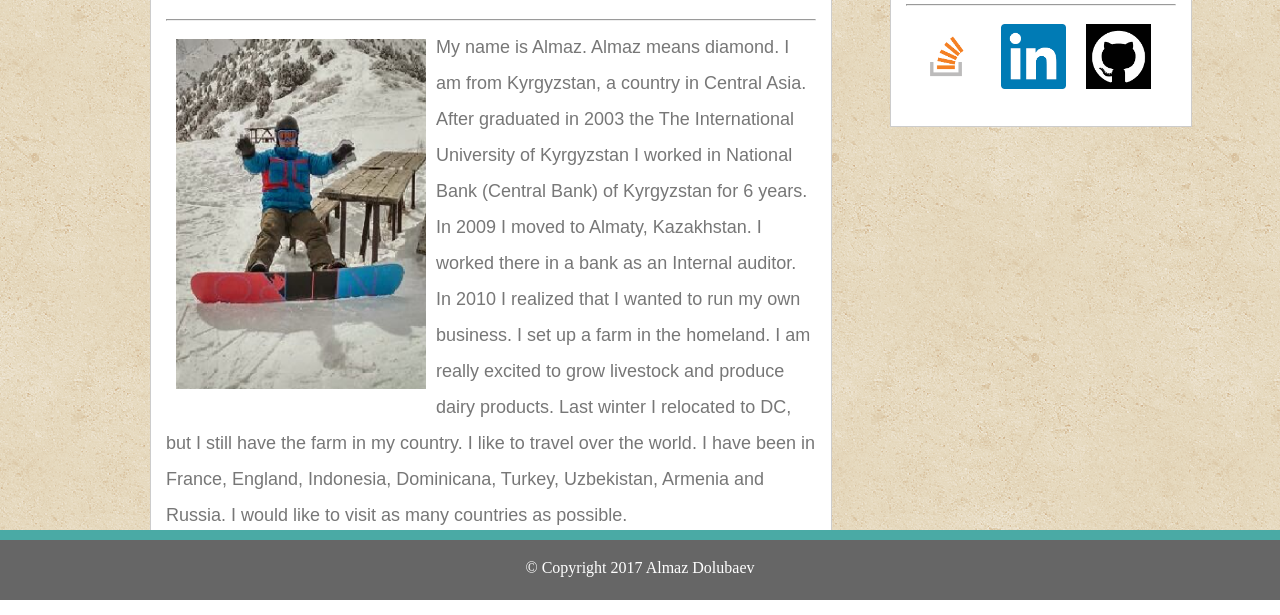
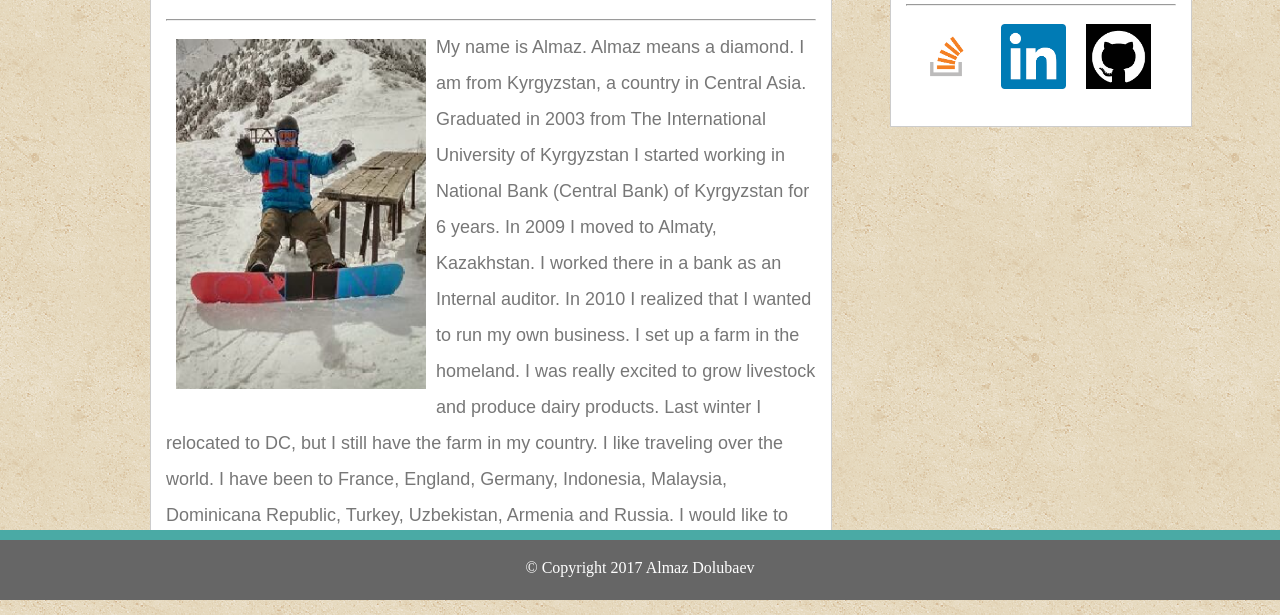
Before and after one commit to varan2030/Basic-portfolio, a plain HTML site: page index.html in a window 1280 px wide. Shown: the part 200-815 px from the top of the page. Drawn offline with Linux system fonts and the light colour scheme.

Commit message:
11.17.17

```diff
--- a/index.html
+++ b/index.html
@@ -23,11 +23,11 @@
                 <h1>About Me</h1>
                 <hr>
                 <img class ='photo' src='assets/images/me.png' alt='diamond'>
-                <p> My name is Almaz. Almaz means diamond. I am from Kyrgyzstan, a country in Central Asia. After graduated in 2003 the
-                    The International University of Kyrgyzstan I worked in National Bank (Central Bank) of Kyrgyzstan for 6 years. In 2009
+                <p> My name is Almaz. Almaz means a diamond. I am from Kyrgyzstan, a country in Central Asia. Graduated in 2003 from
+                    The International University of Kyrgyzstan I started working in National Bank (Central Bank) of Kyrgyzstan for 6 years. In 2009
                     I moved to Almaty, Kazakhstan. I worked there in a bank as an Internal auditor. In 2010 I realized that I wanted to run my own business. I set up a farm in the homeland.
-                    I am really excited to grow livestock and produce dairy products. Last winter I relocated to DC, but I still have the farm in my country.
-                    I like to travel over the world. I have been in France, England, Indonesia, Dominicana, Turkey, Uzbekistan, Armenia and Russia. I would like to visit as many countries as possible.
+                    I was really excited to grow livestock and produce dairy products. Last winter I relocated to DC, but I still have the farm in my country.
+                    I like traveling over the world. I have been to France, England, Germany, Indonesia, Malaysia, Dominicana Republic, Turkey, Uzbekistan, Armenia and Russia. I would like to visit as many countries as possible.
 
         </section>
 
```
